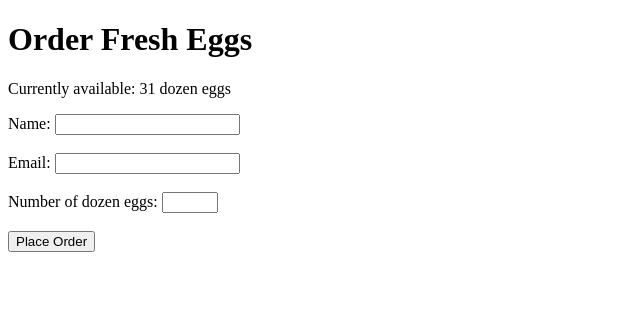
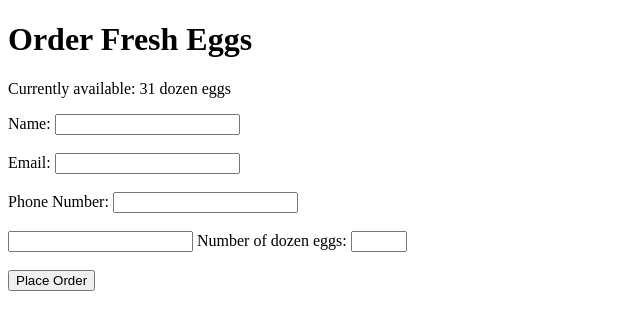
Before and after one commit to AshER-goat/egg-order-app, a Flask app: page / in a window 1280 px wide. Shown: the top 330 px of the page, without its empty margins (0-640 px from the left). Run offline with Flask 3, Linux system fonts and the light colour scheme.

Commit message:
added phome

```diff
--- a/app.py
+++ b/app.py
@@ -30,6 +30,8 @@ def order_form():
 def submit_order():
     name = request.form.get('name')
     email = request.form.get('email')
+    phone = request.form.get('phone')
+
     quantity = int(request.form.get('quantity'))
 
     available_eggs = get_available_eggs()
@@ -42,9 +44,13 @@ def submit_order():
     # Email to admin
     admin_msg = Message(
         subject='New Egg Order',
+
         recipients=[app.config['ORDER_NOTIFICATION_EMAIL']],
-        body=f"New order from {name} ({email})\nQuantity: {quantity} eggs"
-    )
+        body=(
+        f"New order from {name} ({email})\n"
+        f"Phone: {phone}\n"
+        f"Quantity: {quantity} eggs"
+    ))
     mail.send(admin_msg)
 
     # Email to customer
@@ -53,6 +59,7 @@ def submit_order():
         recipients=[email],
         body=(
             f"Hello {name},\n\n"
+            f"Phone: {phone}\n"
             f"Thank you for ordering {quantity} dozen egg(s).\n"
             "We'll be in touch shortly to arrange pickup or delivery.\n\n"
             "Best,\nThe Egg Team"
--- a/templates/order.html
+++ b/templates/order.html
@@ -26,6 +26,10 @@
         <label for="email">Email:</label>
         <input type="email" name="email" required><br><br>
 
+        <label for="phone">Phone Number:</label>
+        <input type="tel" name="phone" required><br><br>
+        <input type="tel" name="phone" pattern="[0-9+()-\s]{7,}" required>
+
         <label for="quantity">Number of dozen eggs:</label>
         <input type="number" name="quantity" min="1" max="10" required><br><br>
 
```
